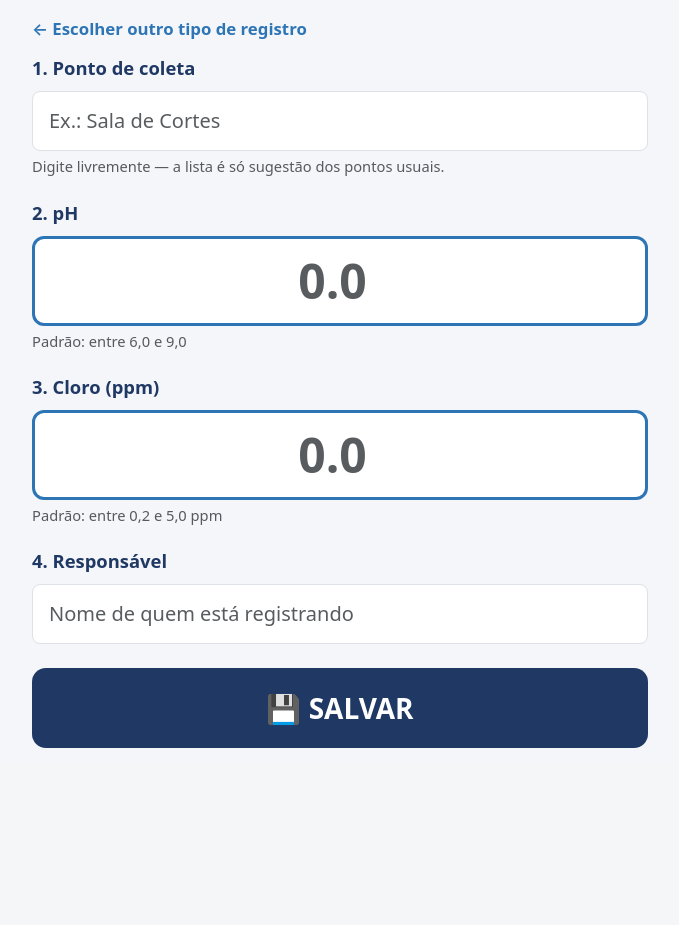
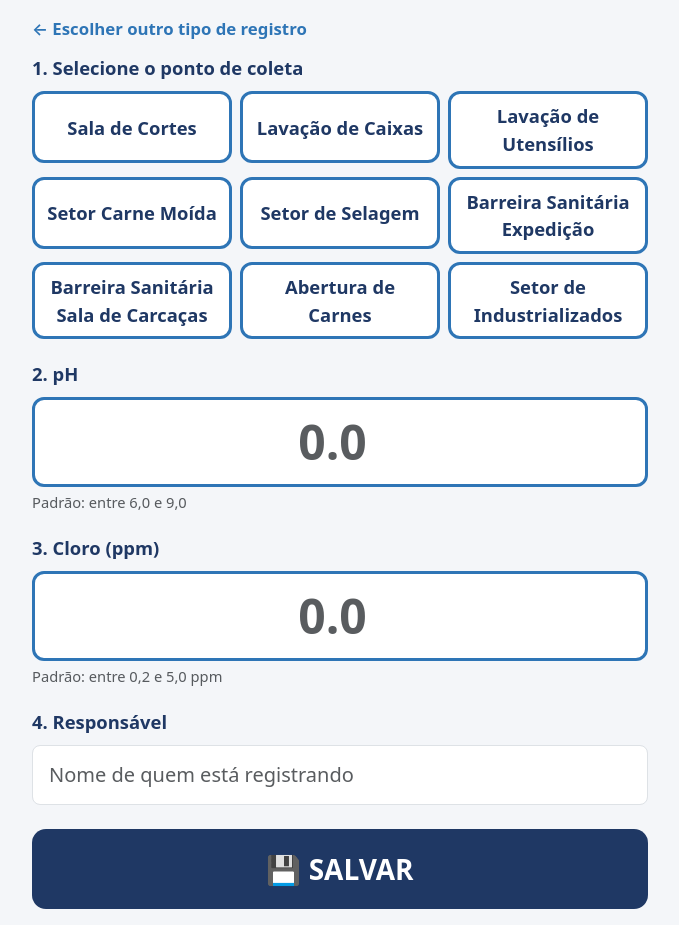
Before and after one commit to qualidadeparaforms-web/temperaturas, a Flask app: page /agua_abastecimento in a window 1280 px wide. Shown: the part 57-982 px from the top of the page, without its empty margins (300-979 px from the left). Before the commit the page ends 805 px from the top, so only its background shows below. Run offline with Flask 3, Linux system fonts and the light colour scheme.

Commit message:
Água de Abastecimento: ponto de coleta vira seleção por botões
Troca o campo de texto livre (com datalist) pelo mesmo padrão de
botões grandes usado em etapa (temperatura) e setor (temperatura de
setor): lista fixa de 9 pontos (PONTOS, antes PONTOS_SUGERIDOS),
validada no backend igual aos outros tipos — não é mais texto livre.

Testado: seleção via botão, validação rejeitando texto fora da lista
e campo vazio, exportação/painel sem alteração (o campo 'ponto'
continua sendo string simples no banco, só mudou como é preenchido),
e os outros dois tipos sem nenhuma alteração de comportamento.

```diff
--- a/app/templates/tipos/agua_abastecimento/formulario.html
+++ b/app/templates/tipos/agua_abastecimento/formulario.html
@@ -7,22 +7,14 @@
     <a href="{{ url_for('home.index') }}" class="link-voltar">← Escolher outro tipo de registro</a>
     <form method="post" action="{{ url_for('agua_abastecimento.registrar') }}" id="formRegistroAgua" autocomplete="off">
 
-      <h2 class="titulo-secao">1. Ponto de coleta</h2>
-      <div class="mb-4">
-        <input
-          type="text"
-          name="ponto"
-          id="campoPonto"
-          class="form-control form-control-lg"
-          placeholder="Ex.: Sala de Cortes"
-          list="listaPontos"
-          required>
-        <datalist id="listaPontos">
-          {% for ponto in pontos_sugeridos %}
-          <option value="{{ ponto }}">
-          {% endfor %}
-        </datalist>
-        <div class="form-text">Digite livremente — a lista é só sugestão dos pontos usuais.</div>
+      <h2 class="titulo-secao">1. Selecione o ponto de coleta</h2>
+      <div class="row row-cols-2 row-cols-md-3 g-2 mb-4">
+        {% for ponto in pontos %}
+        <div class="col">
+          <input type="radio" class="btn-check" name="ponto" id="ponto-{{ loop.index }}" value="{{ ponto }}" required>
+          <label class="btn-etapa w-100" for="ponto-{{ loop.index }}">{{ ponto }}</label>
+        </div>
+        {% endfor %}
       </div>
 
       <h2 class="titulo-secao">2. pH</h2>
--- a/app/tipos/agua_abastecimento/formulario.py
+++ b/app/tipos/agua_abastecimento/formulario.py
@@ -4,7 +4,7 @@ from flask import Blueprint, flash, redirect, render_template, request, url_for
 
 from app.backup_utils import agendar_backup_apos_registro
 from app.extensions import db
-from app.tipos.agua_abastecimento.models import PONTOS_SUGERIDOS, RegistroAguaAbastecimento
+from app.tipos.agua_abastecimento.models import PONTOS, RegistroAguaAbastecimento
 
 formulario_bp = Blueprint("agua_abastecimento", __name__, url_prefix="/agua_abastecimento")
 
@@ -22,7 +22,7 @@ def index():
     responsaveis = [r[0] for r in recentes]
     return render_template(
         "tipos/agua_abastecimento/formulario.html",
-        pontos_sugeridos=PONTOS_SUGERIDOS,
+        pontos=PONTOS,
         responsaveis=responsaveis,
     )
 
@@ -35,8 +35,8 @@ def registrar():
     responsavel = (request.form.get("responsavel") or "").strip()
 
     erros = []
-    if not ponto:
-        erros.append("Informe o ponto de coleta.")
+    if ponto not in PONTOS:
+        erros.append("Selecione um ponto de coleta válido.")
 
     ph = None
     if not ph_raw:
```
Also changed, not shown: app/tipos/agua_abastecimento/models.py (+4 -4 lines), README.md.
